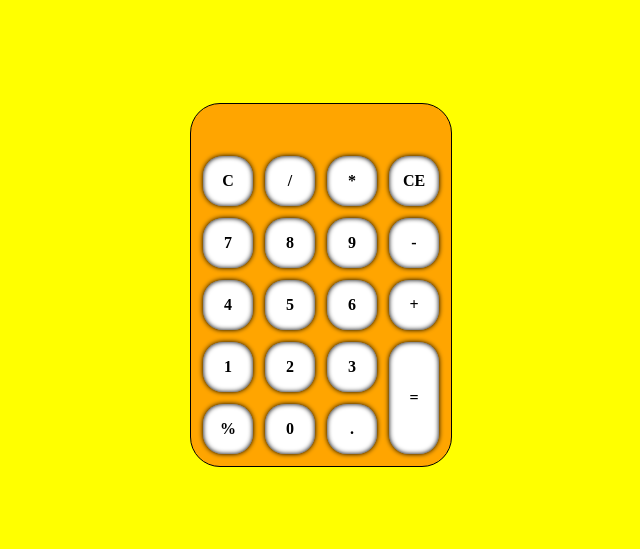
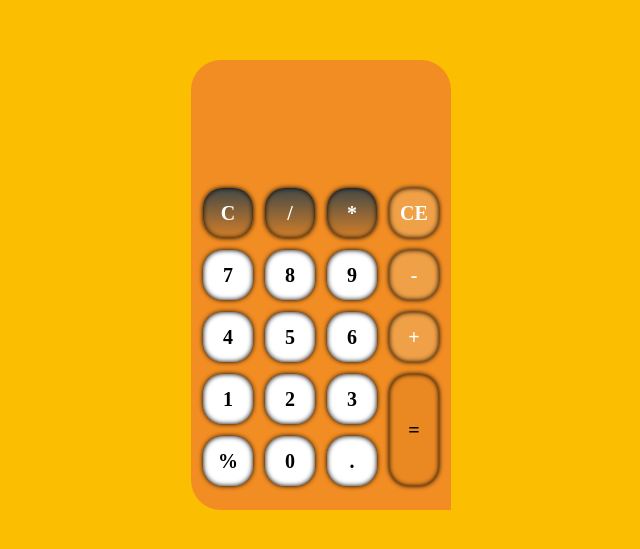
Before and after one commit to Khjifry/Calculator-pair-programming, a plain HTML site: page index.html in a window 1280 px wide. Shown: the part 115-664 px from the top of the page, without its empty margins (319-959 px from the left). Drawn offline with Linux system fonts and the light colour scheme.

Commit message:
Fix: the calculator stylation

```diff
--- a/index.html
+++ b/index.html
@@ -14,22 +14,22 @@
 					<div class="output"></div>
 				</div>
 				<div class="keys-container">
-					<label>C</label>
-					<label class="key">/</label>
-					<label class="key">*</label>
-					<label>CE</label>
+					<label style="background: linear-gradient(#444947, #d27f28); color: #fff;">C</label>
+					<label class="key" style="background: linear-gradient(#444947, #d27f28); color: #fff;">/</label>
+					<label class="key" style="background: linear-gradient(#444947, #d27f28); color: #fff;">*</label>
+					<label style="background-color: #f0a046; color: #fff;">CE</label>
 					<label class="key">7</label>
 					<label class="key">8</label>
 					<label class="key">9</label>
-					<label class="key">-</label>
+					<label class="key" style="background-color: #f0a046; color: #fff;">-</label>
 					<label class="key">4</label>
 					<label class="key">5</label>
 					<label class="key">6</label>
-					<label class="key">+</label>
+					<label class="key" style="background-color: #f0a046; color: #fff;">+</label>
 					<label class="key">1</label>
 					<label class="key">2</label>
 					<label class="key">3</label>
-					<label class="equal-key">=</label>
+					<label class="equal-key" style="background-color: #ea8822; ">=</label>
 					<label class="key">%</label>
 					<label class="key">0</label>
 					<label class="key">.</label>
--- a/styles.css
+++ b/styles.css
@@ -3,28 +3,31 @@
 	padding: 0;
 	box-sizing: border-box;
 }
-
 .container {
 	min-height: 100vh;
 	width: 100%;
 	display: flex;
 	justify-content: center;
 	align-items: center;
-	background-color: yellow;
+	background-color: #fcbe00;
 }
 
 .calculator {
-	padding: 12px;
-	background-color: orange;
-	border: 1px solid black;
+	padding: 24px 12px;
+	background-color: #f28d23;
 	border-radius: 30px;
-	max-height: 100vh;
+	border-bottom-right-radius: 0;
+	min-height: 450px;
+	display: flex;
+	flex-direction: column;
+	justify-content: space-between;
 }
 
 .screen {
 	padding: 20px 0;
 	text-align: right;
 	font-weight: 600;
+	height: 100px;
 }
 
 .screen > * {
@@ -56,7 +59,7 @@
 	align-items: center;
 	height: 50px;
 	width: 50px;
-	font-weight: 600;
+	font: normal normal 900 20px/normal "sans-serif";
 	border-radius: 20px;
 	box-shadow: 0px 0px 5px black inset, 0px 0px 5px black;
 	background-color: white;
```
